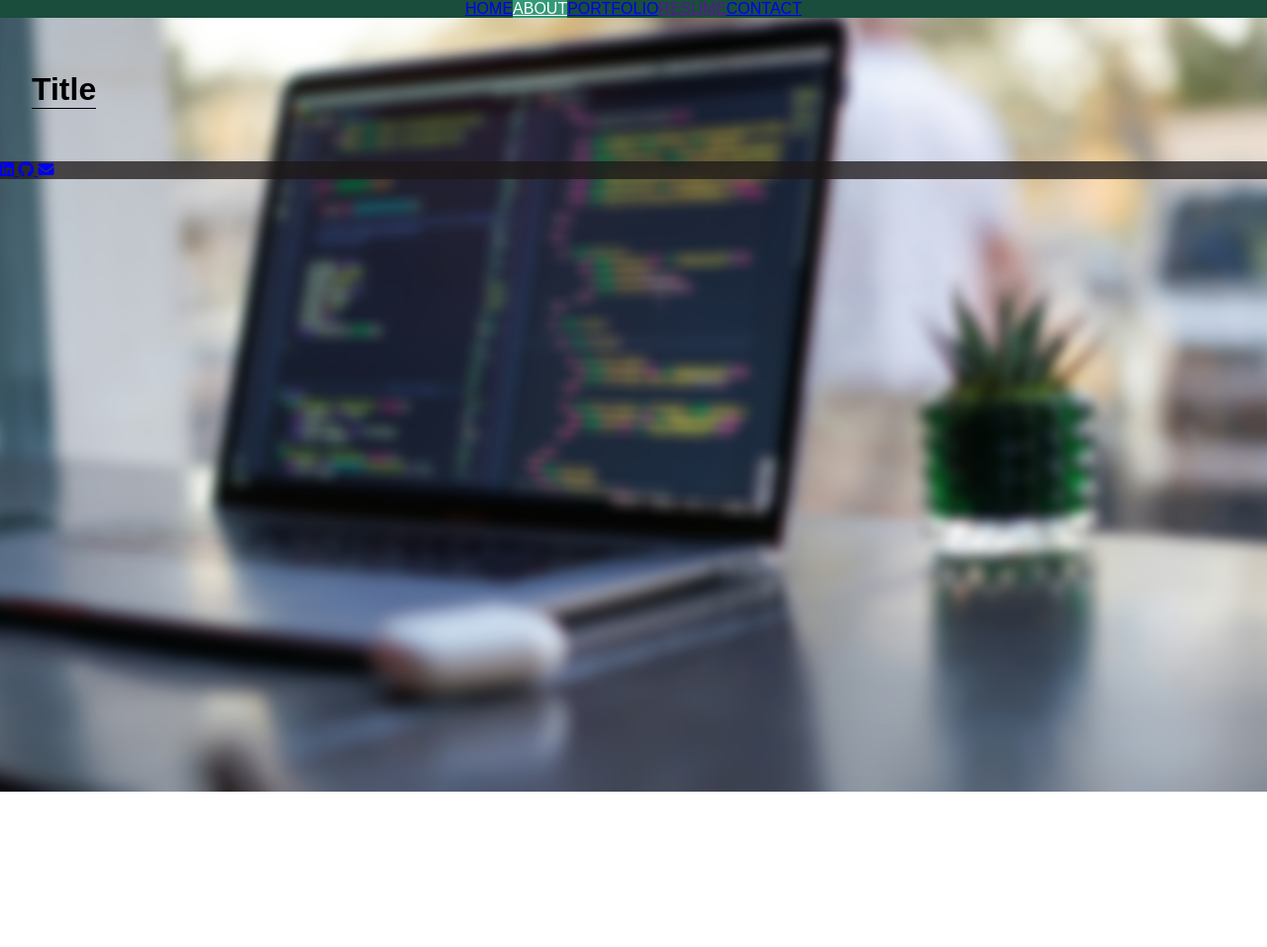
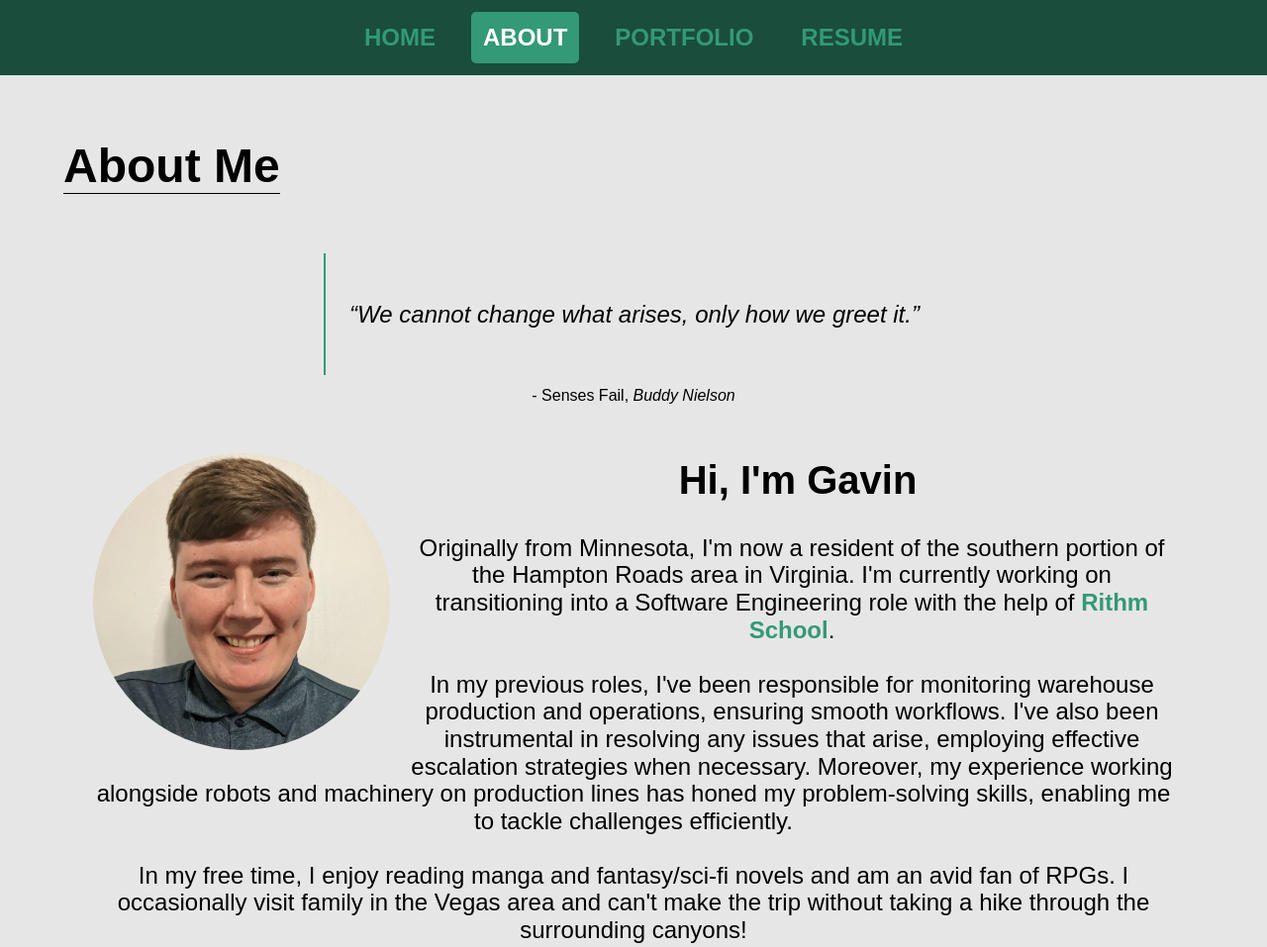
Before and after one commit to gferiancek/personal-site, a plain HTML site: page about.html in a window 1280 px wide. Shown: the top 957 px of the page at 99% size. Before the commit the page ends 800 px from the top, so only its background shows below. Drawn offline with nearby package versions, Linux system fonts and the light colour scheme.

Commit message:
Added About page content. Updated CSS styling for text links

```diff
--- a/about.html
+++ b/about.html
@@ -10,32 +10,62 @@
   <title>About - Gavin Feriancek</title>
 </head>
 
-<body class="flex-col--center">
-  <div class="content-container flex-col--center">
+<body>
+  <div class="container">
     <header>
-      <nav class="nav flex-row--center">
-        <a class="nav-link" href="index.html">HOME</a>
-        <a class="nav-link selected" href="about.html">ABOUT</a>
-        <a class="nav-link" href="portfolio.html">PORTFOLIO</a>
-        <a class="nav-link" href="">RESUME</a>
-        <a class="nav-link" href="contact.html">CONTACT</a>
+      <nav class="nav">
+        <a class="nav__link text--sm" href="index.html">HOME</a>
+        <a class="nav__link text--sm selected" href="about.html">ABOUT</a>
+        <a class="nav__link text--sm" href="portfolio.html">PORTFOLIO</a>
+        <a class="nav__link text--sm" href="">RESUME</a>
       </nav>
     </header>
 
     <main class="content">
-      <h1 class="content__title">Title</h1>
+      <h1 class="content__title text--lg">About Me</h1>
+
+      <section class="profile">
+
+        <figure class="quote">
+          <blockquote class="quote__block text--sm">
+            <p><q>We cannot change what arises, only how we greet it.</q></p>
+          </blockquote>
+          <figcaption class="text--xsm">- Senses Fail, <cite>Buddy Nielson</cite></figcaption>
+        </figure>
+
+        <h3 class="profile__title text--md">Hi, I'm Gavin</h3>
+        <img class="profile-img" src="images/profile.jpg" alt="">
+        <p class="text--sm">
+          Originally from Minnesota, I'm now a resident of the southern portion
+          of the Hampton Roads area in Virginia. I'm currently working on transitioning
+          into a Software Engineering role with the help of
+          <a class="link-text" href="https://www.rithmschool.com">Rithm School</a>.
+          <br>
+          <br>
+          In my previous roles, I've been responsible for monitoring warehouse production and operations, ensuring
+          smooth workflows. I've also been instrumental in resolving any issues that arise, employing effective
+          escalation strategies when necessary. Moreover, my experience working alongside robots and machinery on
+          production lines has honed my problem-solving skills, enabling me to tackle challenges efficiently.
+          <br>
+          <br>
+          In my free time, I enjoy reading manga and fantasy/sci-fi novels
+          and am an avid fan of RPGs. I occasionally visit family in the Vegas
+          area and can't make the trip without taking a hike through the
+          surrounding canyons!
+        </p>
+      </section>
     </main>
   </div>
 
   <footer>
-    <nav class="flex-row--center" aria-label="social links">
-      <a class="nav-link nav-icon" href="https://www.linkedin.com/in/gavin-feriancek/" aria-label="LinkedIn">
+    <nav class="nav transparent" aria-label="social links">
+      <a class="nav__link text--md" href="https://www.linkedin.com/in/gavin-feriancek/" aria-label="LinkedIn">
         <i class="fa-brands fa-linkedin"></i>
       </a>
-      <a class="nav-link nav-icon" href="https://github.com/gferiancek" aria-label="Github">
+      <a class="nav__link text--md" href="https://github.com/gferiancek" aria-label="Github">
         <i class="fa-brands fa-github"></i>
       </a>
-      <a class="nav-link nav-icon" href="mailto:gferiancek@gmail.com" aria-label="Email">
+      <a class="nav__link text--md" href="mailto:gferiancek@gmail.com" aria-label="Email">
         <i class="fa-solid fa-envelope"></i>
       </a>
     </nav>
--- a/app.css
+++ b/app.css
@@ -1,7 +1,7 @@
 :root {
   --text-xsm: clamp(0.8rem, 2vw, 1rem);
   --text-sm: clamp(0.8rem, 3vw, 1.5rem);
-  --text-md: clamp(2rem, 4vw, 2.5rem);
+  --text-md: clamp(1.5rem, 4vw, 2.5rem);
   --text-lg: clamp(2rem, 5vw, 3rem);
   --color-primary: hsl(160, 50%, 40%);
   --color-primary-dark: hsl(160, 50%, 20%);
@@ -57,7 +57,7 @@ footer {
   display: flex;
   flex-direction: column;
   align-items: center;
-  padding: 2em;
+  padding: 1em;
   height: 100%;
   width: 100%;
 }
@@ -66,6 +66,11 @@ footer {
   width: fit-content;
   align-self: flex-start;
   border-bottom: 1px solid black;
+}
+
+.content__subtitle {
+  width: fit-content;
+  align-self: flex-start;
 }
 
 /**************
@@ -108,6 +113,40 @@ footer {
 
 .landing .landing__title {
   margin: 0;
+}
+
+/****************
+/* ABOUT STYLES *
+*****************/
+.profile {
+  width: 90%;
+  margin-bottom: 1em;
+  text-align: center;
+}
+
+.profile__title {
+  width: fit-content;
+  display: inline-block;
+}
+
+.profile-img {
+  border-radius: 50%;
+  width: clamp(100px, 25vw, 300px);
+  object-fit: contain;
+  float: inline-start;
+  margin: 1em;
+}
+
+.quote {
+  width: fit-content;
+  margin: 0 auto 2em auto;
+}
+
+.quote__block {
+  padding: 1em;
+  border-left: 2px solid var(--color-primary);
+  text-align: center;
+  font-style: italic;
 }
 
 /*************************
@@ -169,13 +208,13 @@ footer {
   column-gap: 2em;
 }
 
-.card__links > a {
+.link-text {
   color: var(--color-primary);
   text-decoration: none;
   font-weight: bold;
 }
 
-.card__links > a:visited {
+.link-text:visited {
   color: var(--color-primary-dark);
 }
 
@@ -203,7 +242,7 @@ footer {
 }
 
 .text--md {
-  margin: 1em;
+  margin: 0.5em;
   font-size: var(--text-md);
 }
 
```
Also changed, not shown: index.html (+1 -1 lines), portfolio.html (+9 -9 lines), images/profile.jpg (added).
